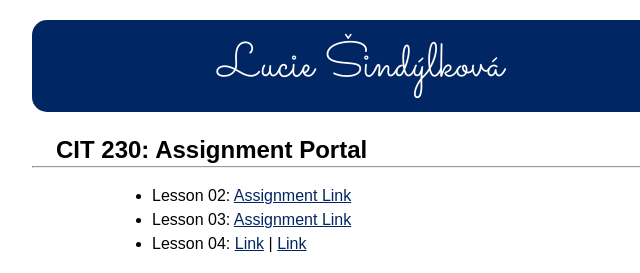
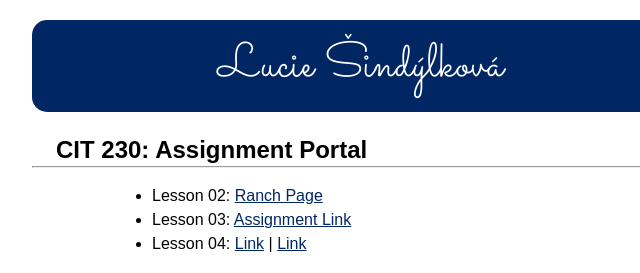
Before and after one commit to luciesindylkova/luciesindylkova.github.io, a plain HTML site: page index.html in a window 1280 px wide. Shown: the top 273 px of the page, 208-848 px from the left. Drawn offline with nearby package versions, Linux system fonts and the light colour scheme.

Commit message:
Update index.html

```diff
--- a/index.html
+++ b/index.html
@@ -31,7 +31,7 @@
                 </h1>
                 <hr>
                 <ul>
-                    <li>Lesson 02: <a href="#">Assignment Link</a></li>
+                    <li>Lesson 02: <a href="ranch/index.html">Ranch Page</a></li>
                     <li>Lesson 03: <a href="#">Assignment Link</a></li>
                     <li>Lesson 04: <a href="#">Link</a> | <a href="#">Link</a></li>
                 </ul>
```
